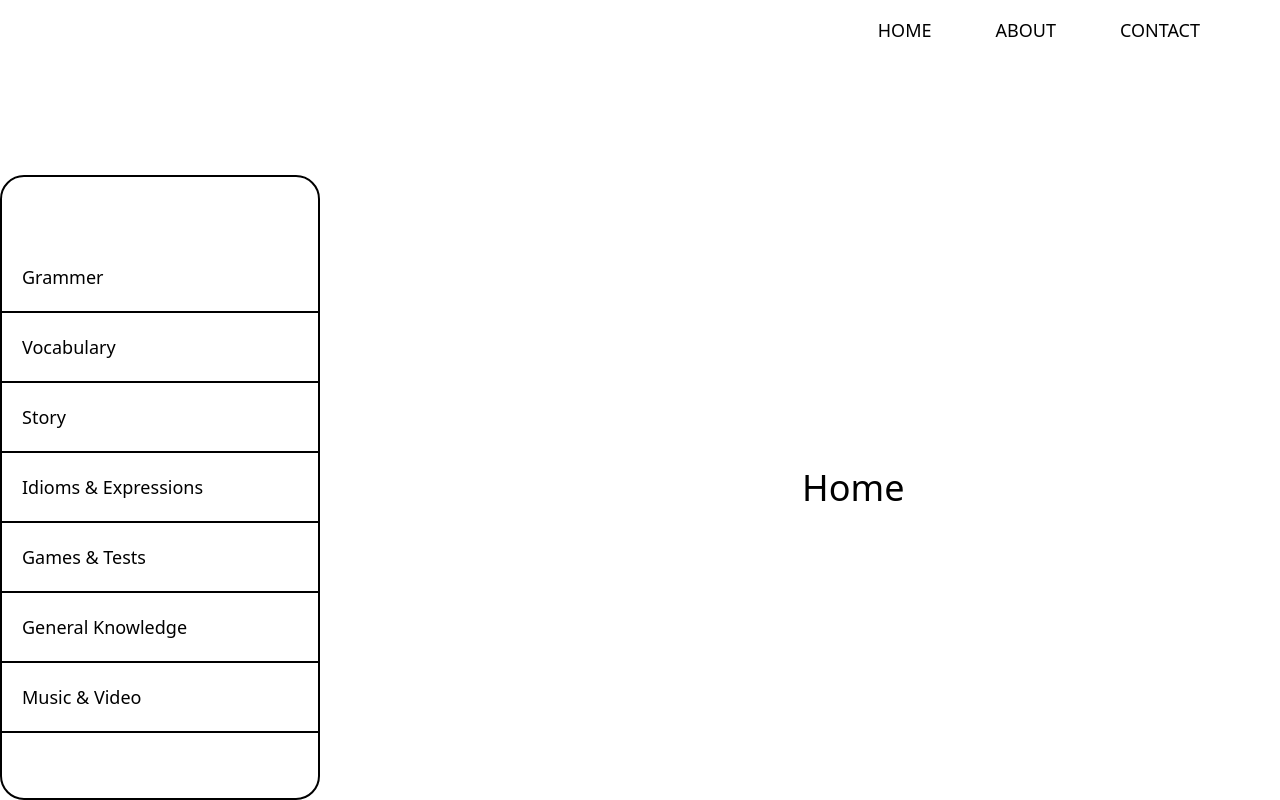
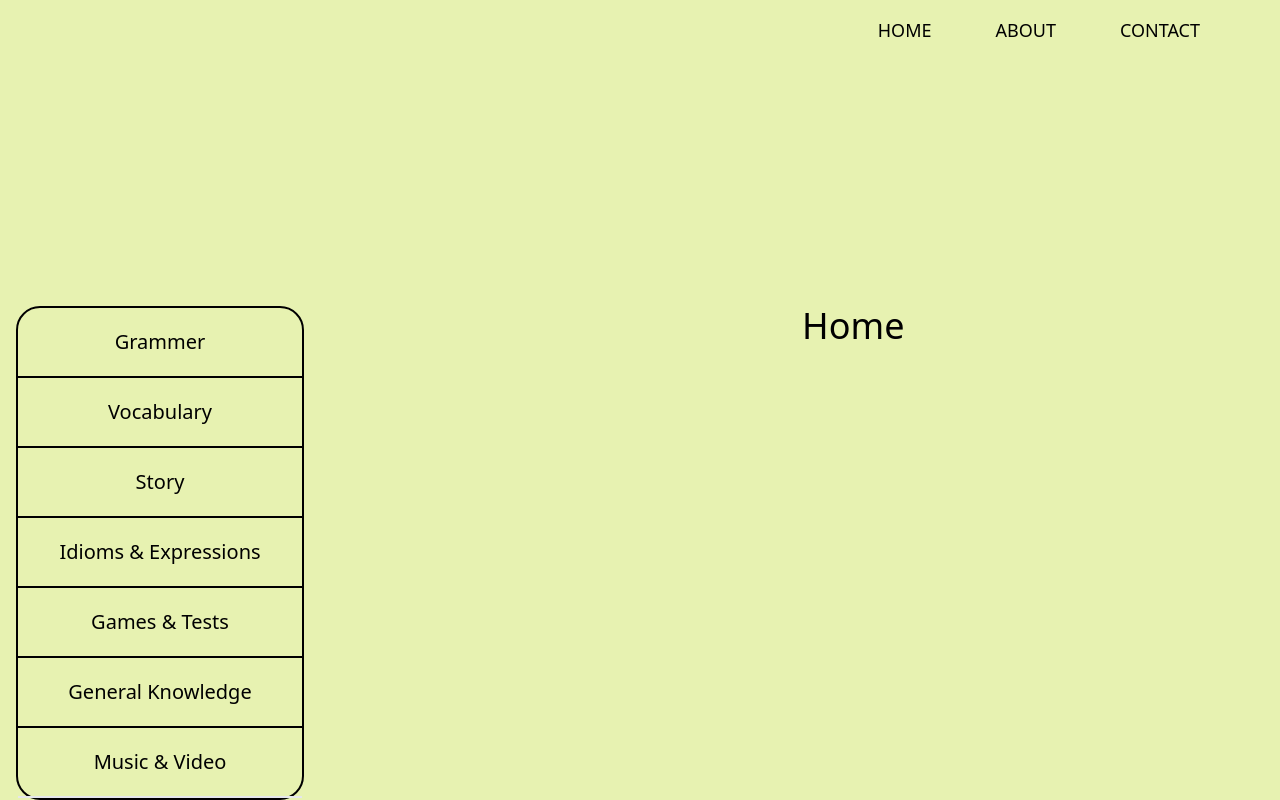
Before and after one commit to farhang103/english-web-app, a React (Create React App) app: page / in a window 1280 px wide. Built offline with nearby package versions, Linux system fonts and the light colour scheme.

Commit message:
Revert "progressing"
This reverts commit 5b2ccc928e05345e8a2a7c7f97549d5f1428a03b.

```diff
--- a/package.json
+++ b/package.json
@@ -8,6 +8,7 @@
     "@testing-library/user-event": "^13.5.0",
     "react": "^17.0.2",
     "react-dom": "^17.0.2",
+    "react-router-dom": "^6.2.1",
     "react-scripts": "5.0.0",
     "web-vitals": "^2.1.4"
   },
@@ -38,6 +39,8 @@
   "devDependencies": {
     "autoprefixer": "^10.4.2",
     "postcss": "^8.4.6",
+    "prettier": "^2.5.1",
+    "prettier-plugin-tailwindcss": "^0.1.7",
     "tailwindcss": "^3.0.22"
   }
 }
--- a/public/index.html
+++ b/public/index.html
@@ -26,7 +26,7 @@
     -->
     <title>React App</title>
   </head>
-  <body class="bg-main">
+  <body>
     <noscript>You need to enable JavaScript to run this app.</noscript>
     <div id="root"></div>
     <!--
--- a/src/App.js
+++ b/src/App.js
@@ -2,7 +2,7 @@ import Router from "./routes/router";
 
 function App() {
   return (
-    <div className="grid grid-cols-3 w-screen h-screen">
+    <div className="bg-main grid h-screen w-screen grid-cols-3 grid-rows-1 content-center">
       <Router />
     </div>
   );
--- a/src/components/SideBar.js
+++ b/src/components/SideBar.js
@@ -3,26 +3,26 @@ import { Link } from "react-router-dom";
 
 const SideBar = () => {
   return (
-    <div className="text-black text-lg flex items-start justify-center flex-col border-2 border-black rounded-3xl w-80">
-      <div className="p-5 border-b-black border-b-2 w-full">
+    <div className="row-span-2 ml-4 flex w-72 flex-col items-center rounded-3xl border-2 border-black text-xl text-black">
+      <div className="flex w-full content-center justify-center border-b-2 border-b-black p-5">
         <Link to="/">Grammer</Link>
       </div>
-      <div className="p-5 border-b-black w-full border-b-2 ">
+      <div className="flex w-full content-center justify-center border-b-2 border-b-black p-5">
         <Link to="/">Vocabulary</Link>
       </div>
-      <div className="p-5 border-b-black border-b-2 w-full">
+      <div className="flex w-full content-center justify-center border-b-2 border-b-black p-5">
         <Link to="/">Story</Link>
       </div>
-      <div className="p-5 border-b-black border-b-2 w-full">
+      <div className="flex w-full content-center justify-center border-b-2 border-b-black p-5">
         <Link to="/">Idioms & Expressions</Link>
       </div>
-      <div className="p-5 border-b-black border-b-2 w-full">
+      <div className="flex w-full content-center justify-center border-b-2 border-b-black p-5">
         <Link to="/">Games & Tests</Link>
       </div>
-      <div className="p-5 border-b-black border-b-2 w-full">
+      <div className="flex w-full content-center justify-center border-b-2 border-b-black p-5">
         <Link to="/">General Knowledge</Link>
       </div>
-      <div className="p-5 border-b-black border-b-2 w-full">
+      <div className="flex w-full content-center justify-center border-b-2 p-5">
         <Link to="/">Music & Video</Link>
       </div>
     </div>
--- a/tailwind.config.js
+++ b/tailwind.config.js
@@ -2,6 +2,9 @@ module.exports = {
   content: ["./src/**/*.{js,jsx,ts,tsx}"],
   theme: {
     extend: {
+      spacing: {
+        97: "38.3125rem",
+      },
       colors: {
         main: "#E7F2B1",
       },
```
Also changed, not shown: 1 other file (tests, documents, lock files or other folders).
